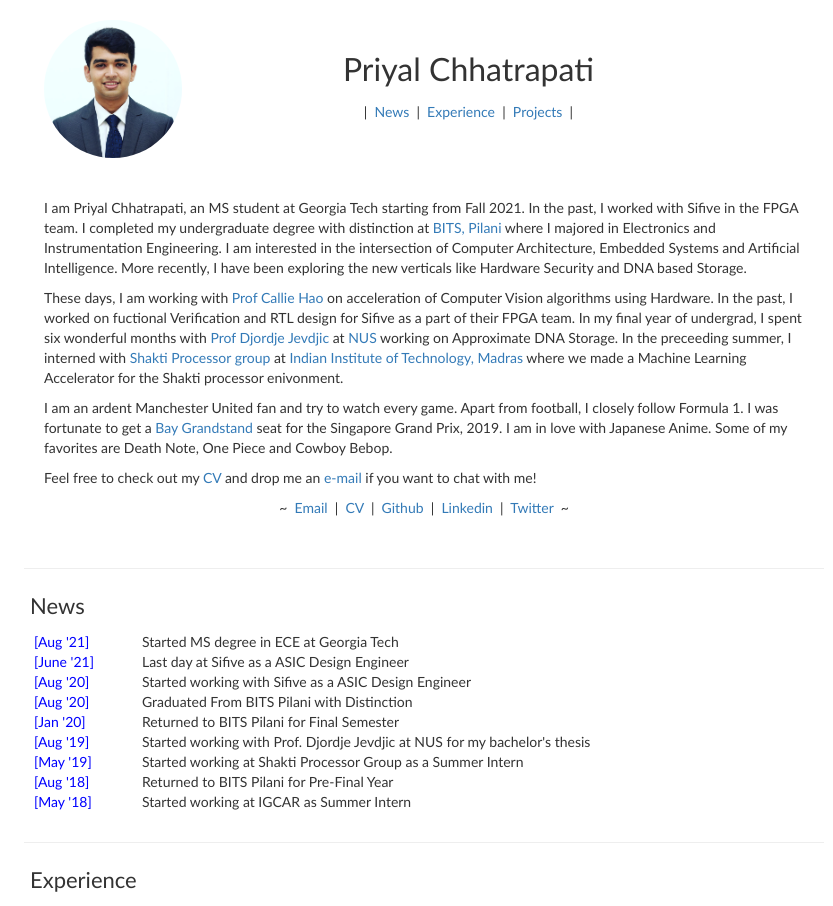
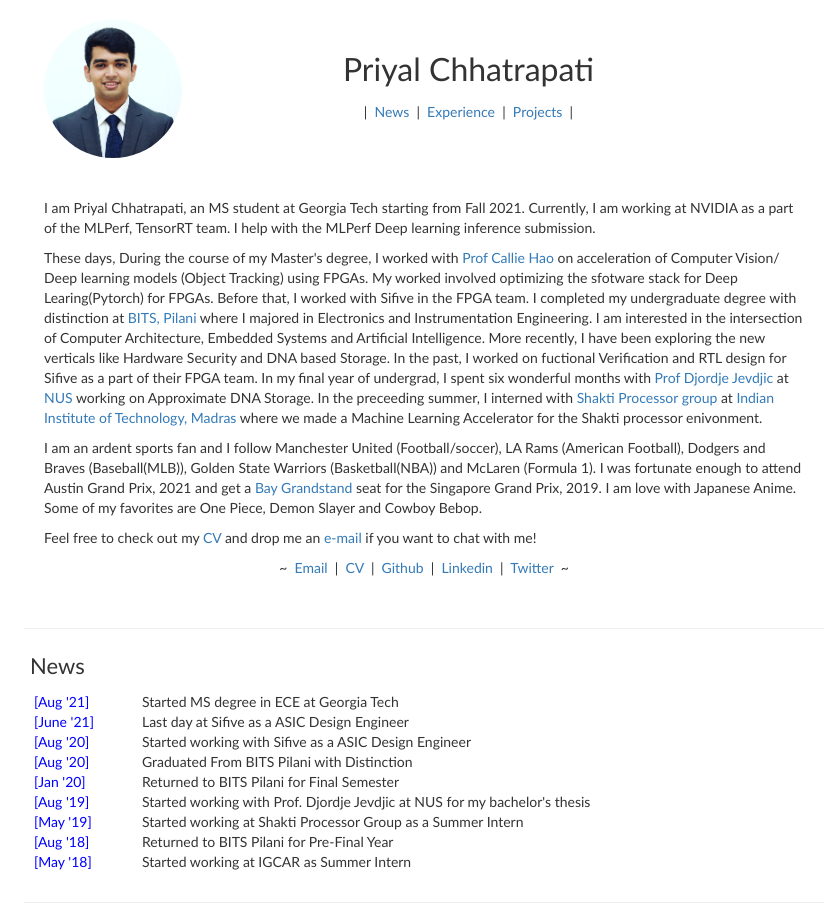
Before and after one commit to chpriyal/chpriyal.github.io, a plain HTML site: page index.html in a window 1280 px wide. Shown: the top 906 px of the page, without its empty margins (216-1049 px from the left). Drawn offline with nearby package versions, Linux system fonts and the light colour scheme.

Commit message:
Update index.html

```diff
--- a/index.html
+++ b/index.html
@@ -85,12 +85,14 @@
                 <table style="width:100%;border:0px;border-spacing:0px;border-collapse:separate;margin-right:auto;margin-left:auto;"><tbody>
                     <tr style="padding:0px">
                         <td style="padding:2.5%;width:63%;vertical-align:middle">
-                            <p>I am Priyal Chhatrapati, an MS student at Georgia Tech starting from Fall 2021. In the past, I worked with Sifive in the FPGA team. I completed my undergraduate degree with distinction at
+                            <p>I am Priyal Chhatrapati, an MS student at Georgia Tech starting from Fall 2021. Currently, I am working at NVIDIA as a part of the MLPerf, TensorRT team. I help with the MLPerf Deep learning inference submission.</p>
+                            <p>
+                                These days,
+                                During the course of my Master's degree, I worked with <a href = "https://callie.ece.gatech.edu/" target="_blank">Prof Callie Hao</a> on acceleration of Computer Vision/ Deep learning models (Object Tracking) using FPGAs. My worked involved optimizing the sfotware stack for Deep Learing(Pytorch) for FPGAs.
+                                Before that, I worked with Sifive in the FPGA team. I completed my undergraduate degree with distinction at
                                 <a href="https://bits-pilani.ac.in" target="_blank">BITS, Pilani</a>
                                 where I majored in Electronics and Instrumentation Engineering. I am interested in the intersection of Computer Architecture, Embedded Systems and Artificial Intelligence. More recently, I have been exploring the new verticals like Hardware Security and DNA based Storage.
-                            </p>
-                            <p>
-                                These days, I am working with <a href = "https://callie.ece.gatech.edu/" target="_blank">Prof Callie Hao</a> on acceleration of Computer Vision algorithms using Hardware. In the past, I worked on fuctional Verification and RTL design for Sifive as a part of their FPGA team. In my final year of undergrad, I spent six wonderful months with
+                             In the past, I worked on fuctional Verification and RTL design for Sifive as a part of their FPGA team. In my final year of undergrad, I spent six wonderful months with
                                 <a href="https://www.comp.nus.edu.sg/~jevdjic/" target="_blank">Prof Djordje Jevdjic</a> at
                                 <a href="https://www.comp.nus.edu.sg/" target="_blank">NUS</a> working on
                                 Approximate DNA Storage.
@@ -100,7 +102,7 @@
                                 where we made a Machine Learning Accelerator for the Shakti processor enivonment.
                             </p>
                             <p>
-                                I am an ardent Manchester United fan and try to watch every game. Apart from football, I closely follow Formula 1. I was fortunate to get a <a href="https://drive.google.com/file/d/1jD5wjiyyoyhwgvkCnwXOkdLfbsnqtn-r/view?usp=drivesdk" target="_blank">Bay Grandstand</a> seat for the Singapore Grand Prix, 2019. I am in love with Japanese Anime. Some of my favorites are Death Note, One Piece and Cowboy Bebop.
+                                I am an ardent sports fan and I follow Manchester United (Football/soccer), LA Rams (American Football), Dodgers and Braves (Baseball(MLB)), Golden State Warriors (Basketball(NBA)) and McLaren (Formula 1). I was fortunate enough to attend Austin Grand Prix, 2021 and get a <a href="https://drive.google.com/file/d/1jD5wjiyyoyhwgvkCnwXOkdLfbsnqtn-r/view?usp=drivesdk" target="_blank">Bay Grandstand</a> seat for the Singapore Grand Prix, 2019. I am love with Japanese Anime. Some of my favorites are One Piece, Demon Slayer and Cowboy Bebop.
                             </p>
                             <p>
                                 Feel free to check out my
```
